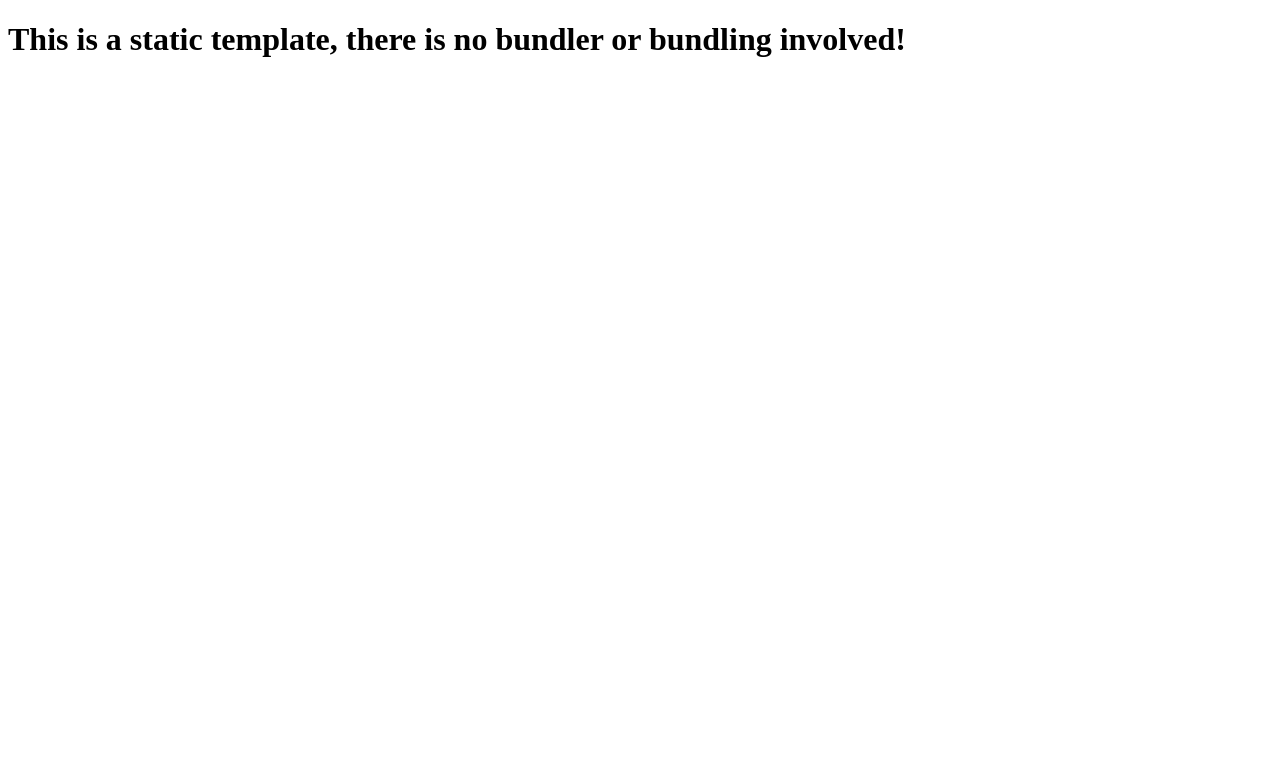
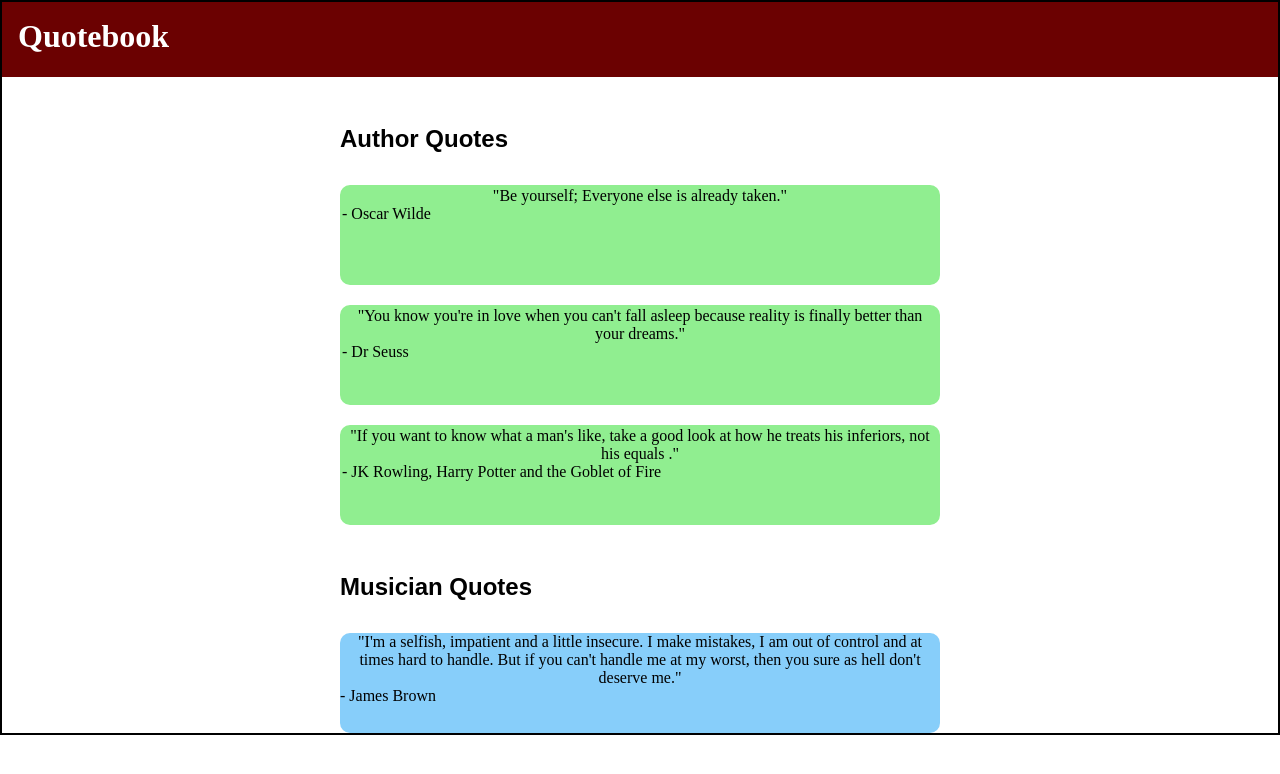
Before and after one commit to GK230/boolean-uk-html-quotebook, a website: page index.html in a window 1280 px wide. Drawn offline with Linux system fonts and the light colour scheme.

Commit message:
Completed layout

```diff
--- a/index.html
+++ b/index.html
@@ -1,12 +1,64 @@
 <!DOCTYPE html>
 <html lang="en">
   <head>
-    <meta charset="UTF-8">
-    <meta name="viewport" content="width=device-width, initial-scale=1.0">
-    <meta http-equiv="X-UA-Compatible" content="ie=edge">
-    <title>Static Template</title>
+    <meta charset="UTF-8" />
+    <meta name="viewport" content="width=device-width, initial-scale=1.0" />
+    <meta http-equiv="X-UA-Compatible" content="ie=edge" />
+    <link rel="stylesheet" href="style.css" />
+    <title>Quotebook</title>
   </head>
   <body>
-    <h1>This is a static template, there is no bundler or bundling involved!</h1>
+    <div class="container">
+      <header>
+        <h1>Quotebook</h1>
+      </header>
+      <main>
+        <div class="quotes">
+          <div class="author-quotes">
+            <h2>Author Quotes</h2>
+            <div class="author-grid">
+              <div class="quote">
+                <p class="the-quote">
+                  "Be yourself; Everyone else is already taken."
+                </p>
+                <p class="the-author">- Oscar Wilde</p>
+              </div>
+              <div class="quote">
+                <p class="the-quote">
+                  "You know you're in love when you can't fall asleep because
+                  reality is finally better than your dreams."
+                </p>
+                <p class="the-author">- Dr Seuss</p>
+              </div>
+              <div class="quote">
+                <p class="the-quote">
+                  "If you want to know what a man's like, take a good look at
+                  how he treats his inferiors, not his equals ."
+                </p>
+                <p class="the-author">
+                  - JK Rowling, Harry Potter and the Goblet of Fire
+                </p>
+              </div>
+            </div>
+          </div>
+          <div class="musician-quotes">
+            <h2>Musician Quotes</h2>
+            <div class="musician-grid">
+              <div class="quote">
+                <p class="the-quote">
+                  "I'm a selfish, impatient and a little insecure. I make
+                  mistakes, I am out of control and at times hard to handle. But
+                  if you can't handle me at my worst, then you sure as hell
+                  don't deserve me."
+                </p>
+                <p class="the-author">
+                  - James Brown
+                </p>
+              </div>
+            </div>
+          </div>
+        </div>
+      </main>
+    </div>
   </body>
 </html>
--- /dev/null
+++ b/style.css
@@ -0,0 +1,65 @@
+* {
+  margin: 0;
+  padding: 0;
+  box-sizing: border-box;
+}
+
+.container {
+  display: grid;
+  grid-template-rows: 75px 1fr;
+  border: black solid 2px;
+}
+
+.container header {
+  background-color: rgb(107, 1, 1);
+}
+
+h1 {
+  color: white;
+  padding: 0.5em;
+}
+
+.container .quotes {
+  display: grid;
+  justify-items: center;
+}
+
+.container .quotes .author-quotes {
+}
+
+.container .quotes .author-quotes .author-grid {
+  display: grid;
+  grid-auto-rows: 100px;
+  grid-gap: 20px;
+  justify-items: center;
+}
+
+.container .quotes .musician-quotes .musician-grid {
+  display: grid;
+  grid-auto-rows: 100px;
+  grid-gap: 20px;
+}
+
+h2 {
+  margin: 3rem 0 2rem 0;
+  font-family: sans-serif;
+}
+
+.container .quotes .author-quotes .author-grid .quote,
+.container .quotes .musician-quotes .musician-grid .quote {
+  background-color: lightgreen;
+
+  border: solid 2px lightgreen;
+  border-radius: 10px;
+  width: 600px;
+}
+
+.container .quotes .musician-quotes .musician-grid .quote {
+  background-color: lightskyblue;
+  border: lightskyblue;
+}
+
+.container .quotes .author-quotes .author-grid .quote p.the-quote,
+.container .quotes .musician-quotes .musician-grid .quote p.the-quote {
+  text-align: center;
+}
```
